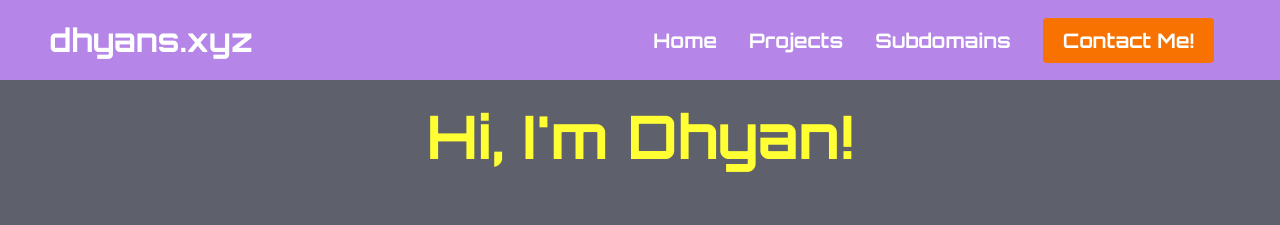
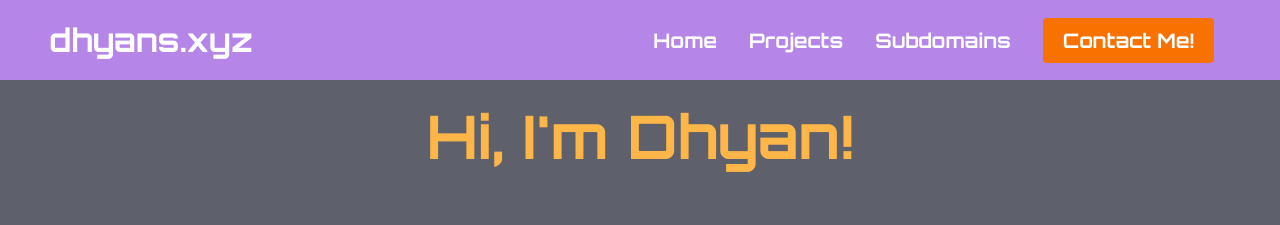
Before and after one commit to Bluelightning26/dhyans.xyz, a plain HTML site: page index.html in a window 1280 px wide. In both pictures the pointer is over the element "Hi, I'm Dhyan!". Shown: the top 225 px of the page. Drawn offline with Linux system fonts and the light colour scheme.

Commit message:
Update styles.css

```diff
--- a/styles.css
+++ b/styles.css
@@ -55,7 +55,7 @@ h1 {
 }
 
 .intro:hover {
-    color: #ff3;
+    color: #ffb648;
     transition: 0.3s linear;
 }
 
```
